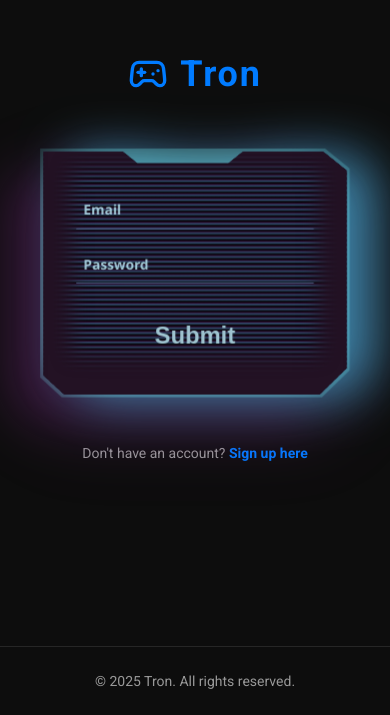
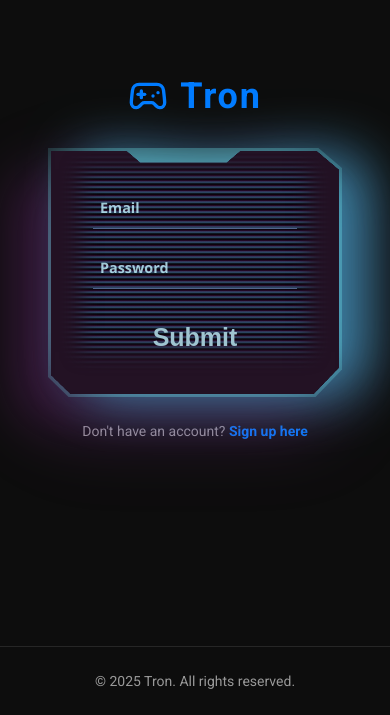
Before and after one commit to abhi24me/Gaming_Cafe, a Next.js app in the folder Frontend/: page /login in a window 390 px wide. Shown: the part 129-844 px from the top of the page. Built offline with nearby package versions, Linux system fonts and the light colour scheme; no server answers.

Commit message:
Making login page responsive for iphone

```diff
--- a/Frontend/src/app/globals.css
+++ b/Frontend/src/app/globals.css
@@ -592,46 +592,36 @@ body {
 
 /* Update your existing mobile media query with these changes */
 @media (max-width: 480px) {
+  /* Fix for iPhone right-alignment issue */
   .login-form-container {
     width: 100%;
-    padding: 1rem;
-    box-sizing: border-box;
-    transform: scale(0.95); /* Slightly scale down to ensure everything fits */
-    transform-origin: center;
+    padding: 0 1rem;
+    margin-left: 0;
+    margin-right: 0;
+    transform: none; /* Remove scaling if it was causing issues */
   }
 
   .input-container {
-    width: 100%;
-    max-width: 360px;
+    width: calc(100% - 2rem); /* Account for padding */
     margin: 0 auto;
-    /* Maintain all your effects */
-    filter: drop-shadow(46px 36px 24px #4090b5)
-            drop-shadow(-55px -40px 25px #9e30a9);
-    animation: blinkShadowsFilter 8s ease-in infinite;
+    left: 0;
+    right: 0;
+    position: relative;
+    transform: translateX(0); /* Reset any potential transform */
   }
 
-  .input-content {
-    width: 100%;
-    padding: 0.8rem;
-  }
-
-  .input-dist {
-    width: 100%;
-    padding: 0.8rem;
-  }
-
-  .input-is {
-    font-size: 0.9rem;
-    padding: 0.6em 0.5em;
-  }
-
-  /* Ensure the submit button stays centered */
-  .submit {
-    margin: 1rem auto 0;
-    display: block;
+  /* iPhone-specific fixes */
+  @supports (-webkit-touch-callout: none) {
+    .input-container {
+      margin-left: 1rem;
+      margin-right: 1rem;
+    }
+    .input-content::before,
+    .input-content::after {
+      width: calc(100% - 2rem); /* Adjust for iOS viewport quirks */
+    }
   }
 }
-
 
 /* Nuclear option if still misaligned */
 @supports (-webkit-touch-callout: none) {
```
